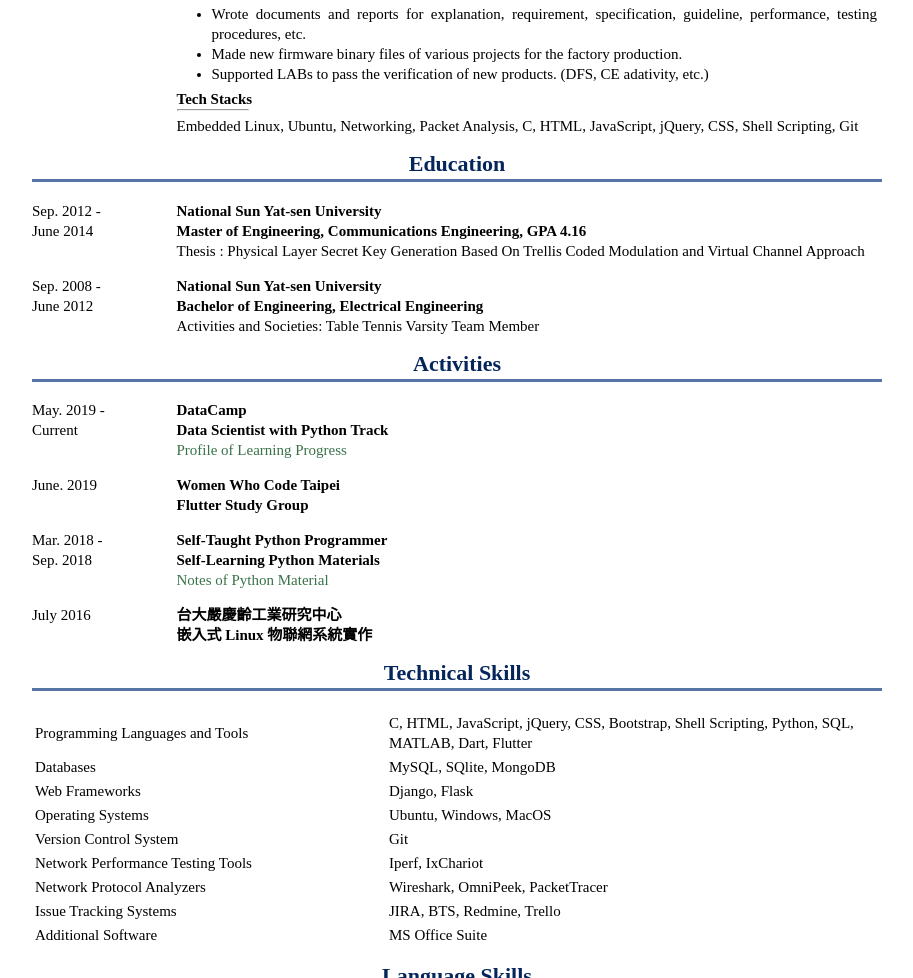
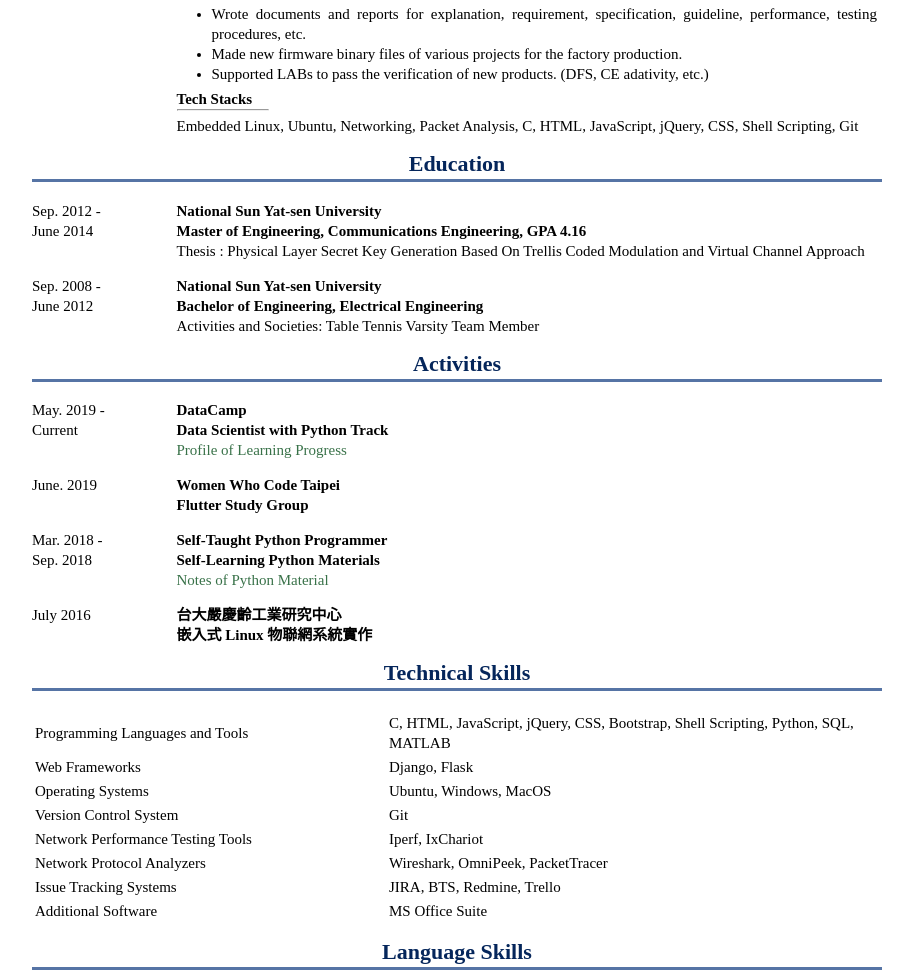
Before and after one commit to Acowboyz/resume, a plain HTML site: page index.html in a window 1280 px wide. Shown: the part 1140-2118 px from the top of the page, without its empty margins (183-1096 px from the left). Drawn offline with Linux system fonts and the light colour scheme.

Commit message:
remove Databases

```diff
--- a/index.html
+++ b/index.html
@@ -114,7 +114,7 @@
   }
 
   .tech_stack_hr {
-      max-width: 70px;
+      max-width: 90px;
       margin: 0px;
       margin-bottom: 5px;
   }
@@ -162,7 +162,7 @@
 
 <h2 id="work-experience">Experience</h2>
 <dl>
-    <dt>Sep. 2018 -<br> Current</dt>
+    <dt>Sep. 2018 -<br> Present</dt>
     <dd><strong>TFA Technologies</strong></dd>
     <dd><p><strong>Python Developer</strong></p></dd>
     <dd><p>Web Scraping and Automation API</p></dd>
@@ -260,12 +260,12 @@
 <tbody>
 <tr class="odd">
 <td align="left">Programming Languages and Tools</td>
-<td align="left">C, HTML, JavaScript, jQuery, CSS, Bootstrap, Shell Scripting, Python, SQL, MATLAB, Dart, Flutter</td>
-</tr>
-<tr class="even">
-<td align="left">Databases</td>
-<td align="left">MySQL, SQlite, MongoDB</td>
-</tr>
+<td align="left">C, HTML, JavaScript, jQuery, CSS, Bootstrap, Shell Scripting, Python, SQL, MATLAB</td>
+<!--</tr>-->
+<!--<tr class="even">-->
+<!--<td align="left">Databases</td>-->
+<!--<td align="left">MySQL, SQlite, MongoDB</td>-->
+<!--</tr>-->
 <tr class="odd">
 <td align="left">Web Frameworks</td>
 <td align="left">Django, Flask</td>
```
